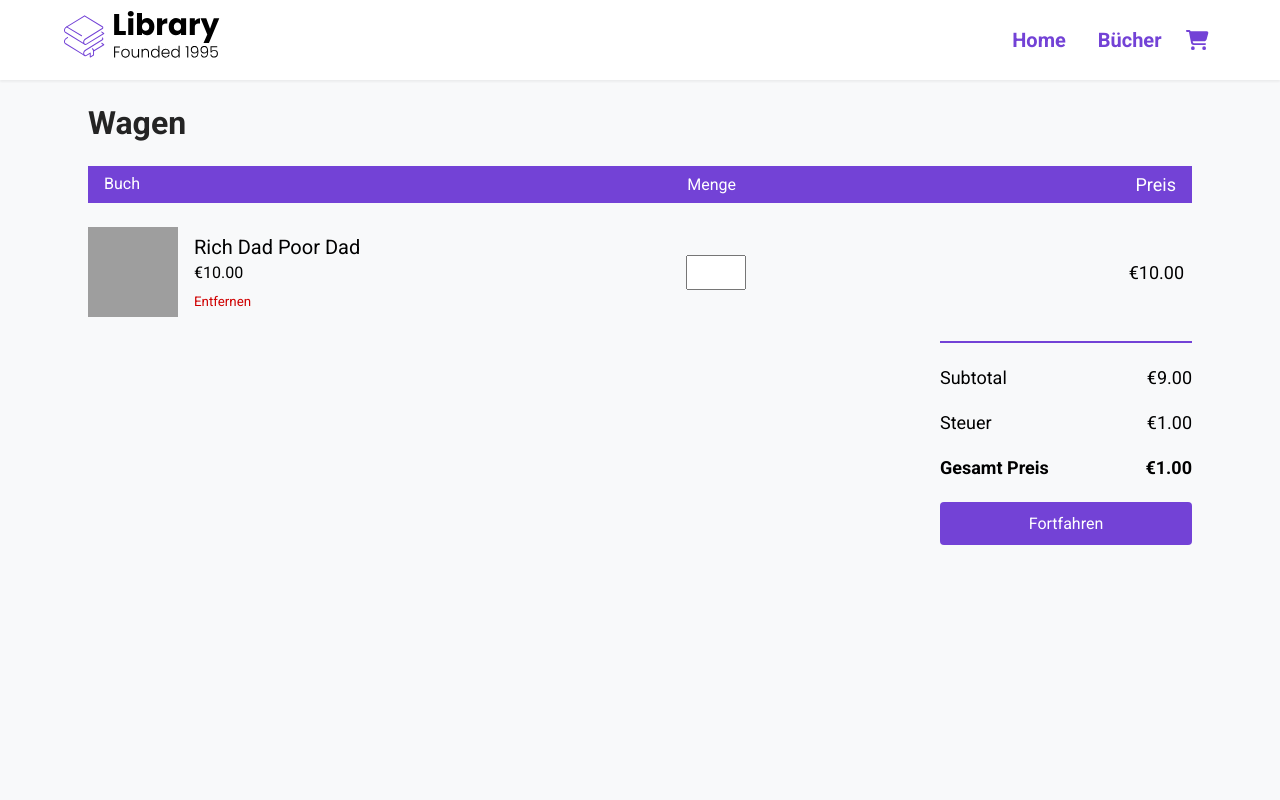
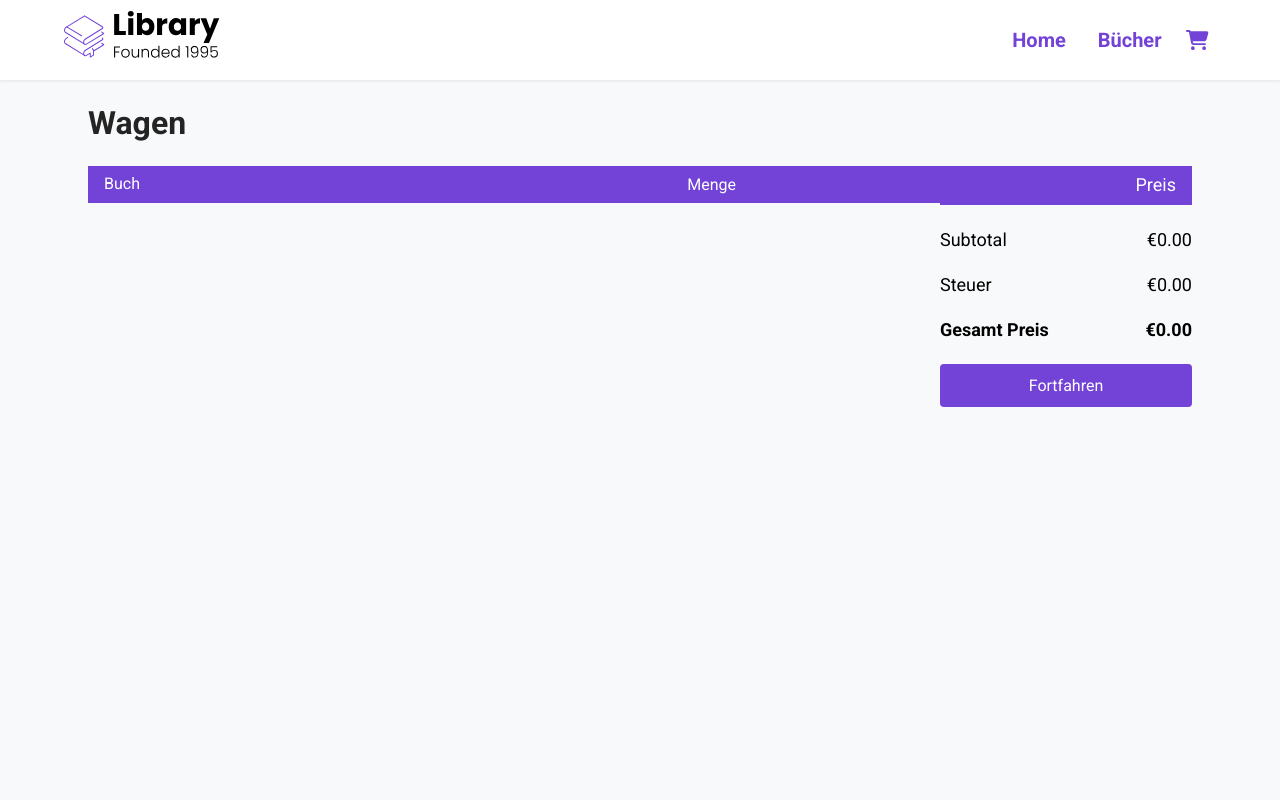
Before and after one commit to MDDakki/React-E-Commerce, a React (Create React App) app: page /wagen in a window 1280 px wide. Shown: the top 800 px of the page. Built offline with nearby package versions, Linux system fonts and the light colour scheme; grey boxes are pictures that could not be loaded.

Commit message:
Gesamt Preis & Steuer & Sub Total Logic & Buch Von Wagen Entfernen

```diff
--- a/src/App.js
+++ b/src/App.js
@@ -13,7 +13,22 @@ function App() {
   const [wagen, setWagen] = useState([])
 
   function zumWagen(buch) {
-    setWagen([...wagen, buch])
+    setWagen([...wagen, {...buch, menge: 1}])
+  }
+
+  function BuchEntfernen(item) {
+    setWagen(wagen.filter(buch => buch.id !== item.id))
+  }
+
+  function MengeAnpassen(buch, menge) {
+    setWagen(wagen.map(item => {
+        if (item.id === buch.id) {
+          return {...item, menge: +menge}
+        }
+        else {
+          return item
+        }
+      }))
   }
 
   useEffect(() => {
@@ -28,7 +43,7 @@ function App() {
           <Route path="/" element={<Home></Home>}></Route>
           <Route path="/books" element={<Books books={books} />} />
           <Route path="/books/:id" element={<BuchInfo books={books} zumWagen={zumWagen} wagen={wagen}/>}></Route>
-          <Route path="/wagen" element={<Wagen books={books} wagen={wagen}/>}></Route>
+          <Route path="/wagen" element={<Wagen books={books} wagen={wagen} MengeAnpassen={MengeAnpassen} BuchEntfernen={BuchEntfernen} />}></Route>
         </Routes>
       </div>
       <Footer></Footer>
--- a/src/components/Seiten/BuchInfo.jsx
+++ b/src/components/Seiten/BuchInfo.jsx
@@ -1,4 +1,4 @@
-import React, { useState } from "react";
+import React from "react";
 import { Link, useParams } from "react-router-dom";
 import { FontAwesomeIcon } from "@fortawesome/react-fontawesome";
 import Bewertung from "../ui/Bewertung";
@@ -64,7 +64,7 @@ const BuchInfo = ({ books, zumWagen, wagen }) => {
                     // checkt ob das Buch bereits im Einkaufswagen existiert indem die Funktion BuchExist() aufgerufen wird
                     BuchExist() ? (
                         // Wenn das Buch in dem Einkaufswagen existiert wird ein Link zum Checkout angezeigt
-                        <Link to={`/wagen}`} className="buch__link">
+                        <Link to={"/wagen"} className="buch__link">
                             <button className="taste">Checkout</button>
                         </Link>
                     ) : (
--- a/src/components/Seiten/Wagen.jsx
+++ b/src/components/Seiten/Wagen.jsx
@@ -1,7 +1,15 @@
 import React from "react";
 
+const Wagen = ({wagen, MengeAnpassen, BuchEntfernen}) => {
 
-const Wagen = () => {
+    const gesamt = () => {
+        let preis = 0
+        wagen.forEach((buch) => {
+            preis += +((buch.salePreis || buch.originalPreis) * buch.menge)
+        })
+        return preis
+    }
+
     return (
         <div id="bucher__body">
             <main id="bucher__main">
@@ -17,42 +25,47 @@ const Wagen = () => {
                                 <div className="wagen__gesamt">Preis</div>
                             </div>
                             <div className="wagen__body">
-                                <div className="wagen__item">
+                                { wagen.map((buch, index) => {
+                                        return (
+                                            <div key={index} className="wagen__item">
                                             <div className="wagen__buch">
-                                        <img src="https://covers.openlibrary.org/b/id/2380224-L.jpg" alt="" className="wagen__buch--img" />
+                                                <img src={buch.url} alt="" className="wagen__buch--img" />
                                             <div className="wagen__buch--info">
                                                 <span className="wagen__buch--titel">
-                                                Rich Dad Poor Dad
+                                                        {buch.title}
                                                 </span>
                                                 <span className="wagen__buch--preis">
-                                        €10.00
+                                                €{(buch.salePreis || buch.originalPreis).toFixed(2)}
                                                 </span>
-                                        <button className="wagen__buch--entfernen">
+                                                <button className="wagen__buch--entfernen" onClick={() => BuchEntfernen(buch)}>
                                                     Entfernen
                                                 </button>
                                                   </div>
                                             </div>
                                             <div className="wagen__menge">
-                                        <input type="number" min={0} max={99} className="wagen__input" />
+                                                <input type="number" value={buch.menge} min={0} max={99} onChange={(event) => MengeAnpassen(buch, event.target.value)} className="wagen__input" />
                                             </div>
                                             <div className="wagen__gesamt">
-                                    €10.00
+                                            €{((buch.salePreis || buch.originalPreis) * buch.menge).toFixed(2)}
                                             </div>
                                         </div>
+                                        )
+                                    })
+                                }
                                 </div>
                         </div>
                         <div className="gesamt">
                             <div className="gesamt__item gesamt__sub-total">
                                 <span>Subtotal</span>
-                                <span>€9.00</span>
+                                <span>€{(gesamt() * 0.9).toFixed(2)}</span>
                             </div>
                             <div className="gesamt__item gesamt__steuer">
                                 <span>Steuer</span>
-                                <span>€1.00</span>
+                                <span>€{(gesamt() * 0.1).toFixed(2)}</span>
                             </div>
                             <div className="gesamt__item gesamt__preis">
                                 <span>Gesamt Preis</span>
-                                <span>€1.00</span>
+                                <span>€{gesamt().toFixed(2)}</span>
                             </div>
                             <button className="taste taste__checkout no-cursor" onClick={() => alert('Noch nicht Implementiert')}>
                                 Fortfahren
```
Lines whose indentation alone changed are shown as unchanged.
